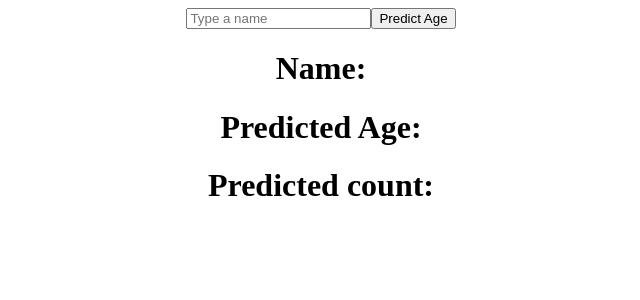
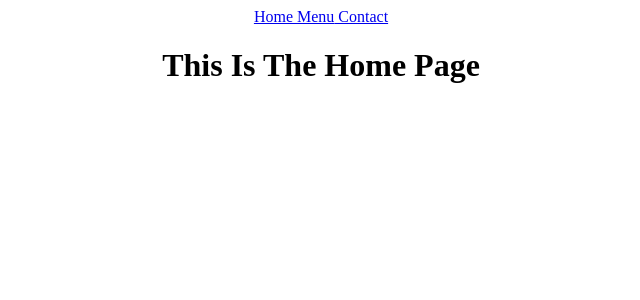
Before and after one commit to ekantchandrakar/React-Crashcourse, a React (Create React App) app: page / in a window 1280 px wide. Shown: the top 300 px of the page, without its empty margins (319-959 px from the left). Built offline with nearby package versions, Linux system fonts and the light colour scheme.

Commit message:
react router dom

```diff
--- a/package.json
+++ b/package.json
@@ -9,6 +9,7 @@
     "axios": "^1.4.0",
     "react": "^18.2.0",
     "react-dom": "^18.2.0",
+    "react-router-dom": "^6.13.0",
     "react-scripts": "5.0.1",
     "web-vitals": "^2.1.4"
   },
--- a/src/App.js
+++ b/src/App.js
@@ -1,28 +1,22 @@
-import { useState } from "react";
-import Axios from "axios";
+import { BrowserRouter as Router, Routes, Route } from "react-router-dom";
 import "./App.css";
+import Home from "./pages/Home";
+import Menu from "./pages/Manu";
+import Contact from "./pages/Contact";
+import Navbar from "./Navbar";
 
 function App() {
-	const [name, setName] = useState("");
-	const [predictedAge, setPredictedAge] = useState({});
-
-	const fetchData = () => {
-		Axios.get(`https://api.agify.io?name=${name}`).then((res) => {
-			setPredictedAge(res.data);
-		});
-	};
-
 	return (
 		<div className="App">
-			<input
-				placeholder="Type a name"
-				onChange={(event) => setName(event.target.value)}
-			/>
-			<button onClick={fetchData}>Predict Age</button>
-
-			<h1>Name: {predictedAge?.name}</h1>
-			<h1>Predicted Age: {predictedAge?.age}</h1>
-			<h1>Predicted count: {predictedAge?.count}</h1>
+			<Router>
+				<Navbar />
+				<Routes>
+					<Route path="/" element={<Home />} />
+					<Route path="/menu" element={<Menu />} />
+					<Route path="/contact" element={<Contact />} />
+					<Route path="*" element={<h1>404 Page Not Found</h1>} />
+				</Routes>
+			</Router>
 		</div>
 	);
 }
--- /dev/null
+++ b/src/Navbar.js
@@ -0,0 +1,14 @@
+import React from "react";
+import { Link } from "react-router-dom";
+
+const Navbar = () => {
+	return (
+		<div>
+			<Link to="/">Home</Link>
+			<Link to="/menu"> Menu</Link>
+			<Link to="/contact"> Contact</Link>
+		</div>
+	);
+};
+
+export default Navbar;
--- /dev/null
+++ b/src/pages/Contact.js
@@ -0,0 +1,7 @@
+import React from "react";
+
+const Contact = () => {
+	return <h1>This Is The CONTACT PAGE</h1>;
+};
+
+export default Contact;
--- /dev/null
+++ b/src/pages/Home.js
@@ -0,0 +1,7 @@
+import React from "react";
+
+const Home = () => {
+	return <h1>This Is The Home Page</h1>;
+};
+
+export default Home;
--- /dev/null
+++ b/src/pages/Manu.js
@@ -0,0 +1,7 @@
+import React from "react";
+
+const Manu = () => {
+	return <h1>This is the MENU PAGE</h1>;
+};
+
+export default Manu;
```
Also changed, not shown: 1 other file (tests, documents, lock files or other folders).
